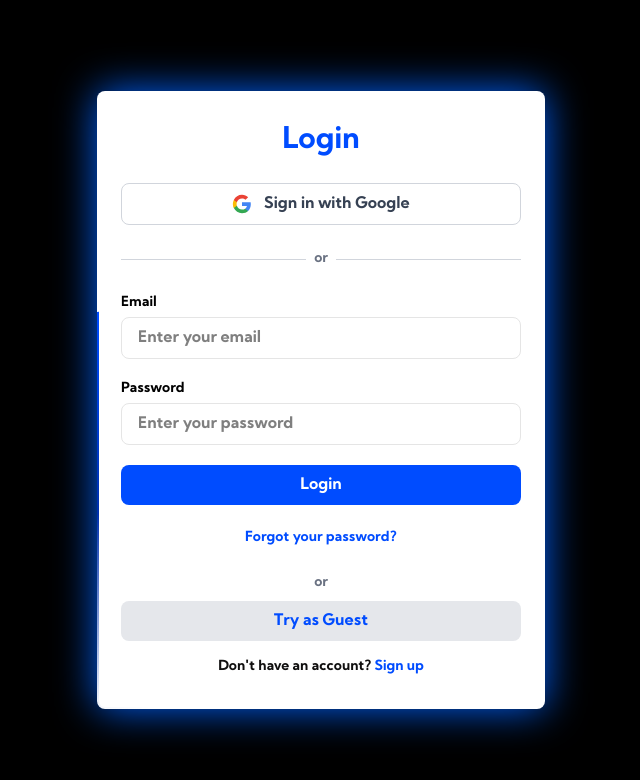
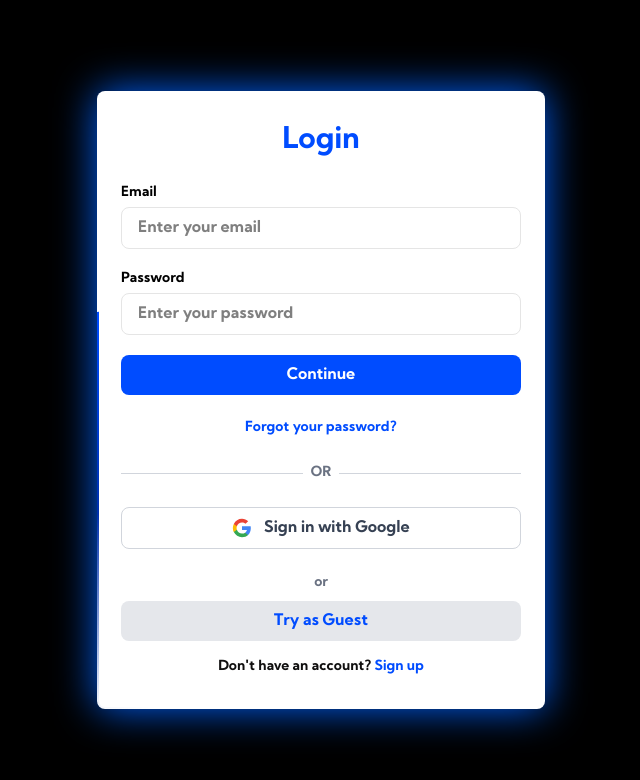
Before and after one commit to adiparekh944/ClaimReady, a Next.js app in the folder frontend/: page /login in a window 1280 px wide. Shown: the top 780 px of the page, without its empty margins (319-959 px from the left). Built offline with nearby package versions, Linux system fonts and the light colour scheme; no server answers.

Commit message:
updated how sign in page looks

```diff
--- a/frontend/src/app/login/page.tsx
+++ b/frontend/src/app/login/page.tsx
@@ -60,20 +60,7 @@ export default function LoginPage() {
 
           {!showForgotPassword ? (
             <>
-              <div className="mb-6">
-                <NextAuthGoogleSignInButton />
-              </div>
-
-              <div className="relative">
-                <div className="absolute inset-0 flex items-center">
-                  <span className="w-full border-t border-gray-300" />
-                </div>
-                <div className="relative flex justify-center text-sm">
-                  <span className="px-2 bg-[var(--color-bg-primary)] text-gray-500">or</span>
-                </div>
-              </div>
-
-              <form onSubmit={handleSubmit} className="space-y-5 mt-6">
+              <form onSubmit={handleSubmit} className="space-y-5">
                 <div>
                   <label className="block text-sm font-medium mb-1">Email</label>
                   <input
@@ -103,7 +90,7 @@ export default function LoginPage() {
                   disabled={loading}
                   className="w-full py-2 px-4 bg-[var(--color-primary)] text-white rounded-md font-semibold hover:bg-[var(--color-primary-dark)] transition-colors"
                 >
-                  {loading ? 'Logging in...' : 'Login'}
+                  {loading ? 'Logging in...' : 'Continue'}
                 </button>
                 <div className="text-center">
                   <button
@@ -115,6 +102,22 @@ export default function LoginPage() {
                   </button>
                 </div>
               </form>
+
+              <div className="mt-6">
+                <div className="relative">
+                  <div className="absolute inset-0 flex items-center">
+                    <span className="w-full border-t border-gray-300" />
+                  </div>
+                  <div className="relative flex justify-center text-sm">
+                    <span className="px-2 bg-[var(--color-bg-primary)] text-gray-500">OR</span>
+                  </div>
+                </div>
+              </div>
+
+              <div className="mt-6">
+                <NextAuthGoogleSignInButton />
+              </div>
+
               <div className="mt-6 flex flex-col items-center">
                 <span className="text-gray-500 text-sm mb-2">or</span>
                 <button
```
